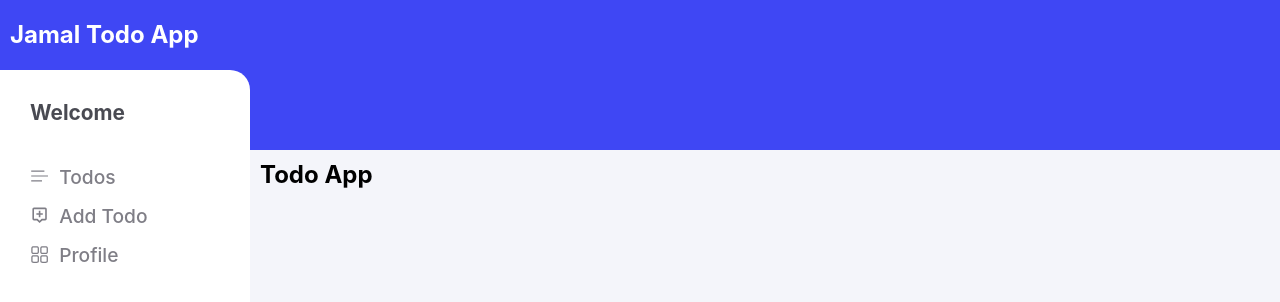
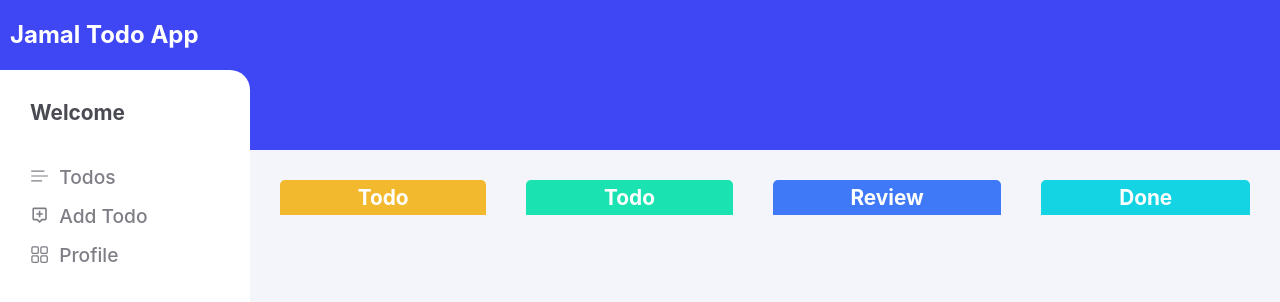
Before and after one commit to jamalshamsi1988/todo-nextjs, a Next.js app in the folder todo/: page / in a window 1280 px wide. Shown: the top 302 px of the page. Built offline with nearby package versions, Linux system fonts and the light colour scheme; no server answers.

Commit message:
get todos data

```diff
--- /dev/null
+++ b/todo/components/template/HomePage.js
@@ -0,0 +1,26 @@
+import { useEffect, useState } from "react"
+
+
+const HomePage = () => {
+    const[todos,setTodos]=useState([]);
+
+    const fetchTodos = async ()=>{
+        const res= await fetch("/api/todos");
+        const data= await res.json();
+        if(data.status === "success") setTodos(data.data.todos);
+    }
+    useEffect(()=>{
+        fetchTodos();
+    },[])
+
+  return (
+    <div className="home-page">
+      <div className="home-page--todo"><p>Todo</p></div>
+      <div className="home-page--inProgress"><p>Todo</p></div>
+      <div className="home-page--review"><p>Review</p></div>
+      <div className="home-page--done"><p>Done</p></div>
+    </div>
+  )
+}
+
+export default HomePage
--- a/todo/src/pages/index.js
+++ b/todo/src/pages/index.js
@@ -1,11 +1,10 @@
 
 import { Inter } from 'next/font/google'
+import HomePage from '../../components/template/HomePage'
 const inter = Inter({ subsets: ['latin'] })
 
 export default function Home() {
   return (
-    <>
-    <h1>Todo App</h1>
-    </>
+   <HomePage />
   )
 }
```
